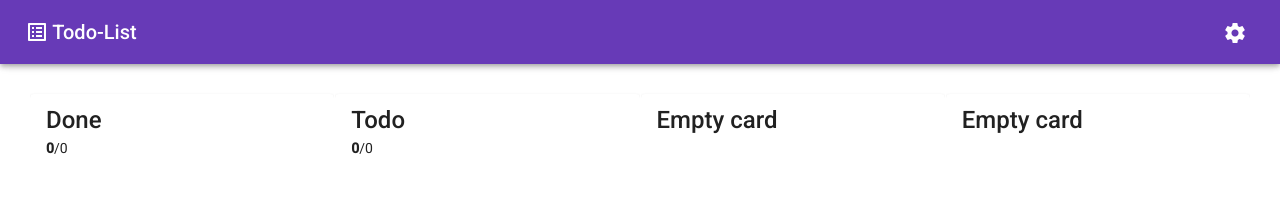
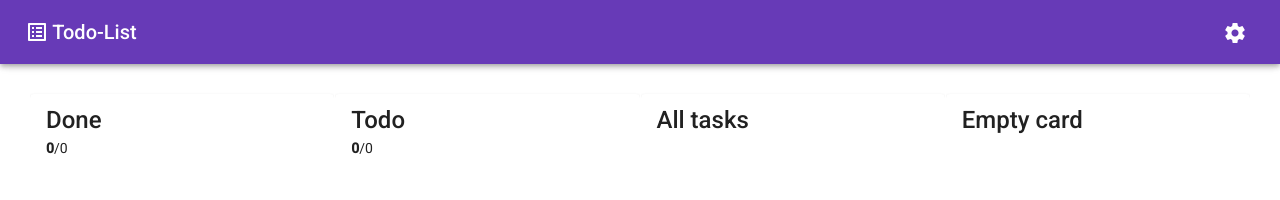
Before and after one commit to PauloKoglin/angular-todo-list, an Angular app in the folder frontend/todo-list/: page /dashboard in a window 1280 px wide. Shown: the top 200 px of the page. Built offline with nearby package versions, Linux system fonts and the light colour scheme; no server answers.

Commit message:
all tasks card

```diff
--- a/frontend/todo-list/src/app/views/dashboard/dashboard.component.html
+++ b/frontend/todo-list/src/app/views/dashboard/dashboard.component.html
@@ -20,9 +20,9 @@
     </mat-card>
   </mat-grid-tile>
   <mat-grid-tile>
-    <mat-card class="dashboard-card">
+    <mat-card routerLink="/tasks" class="dashboard-card">
       <mat-card-title-group>
-        <mat-card-title>Empty card</mat-card-title>
+        <mat-card-title>All tasks</mat-card-title>
       </mat-card-title-group>
     </mat-card>
   </mat-grid-tile>
```
